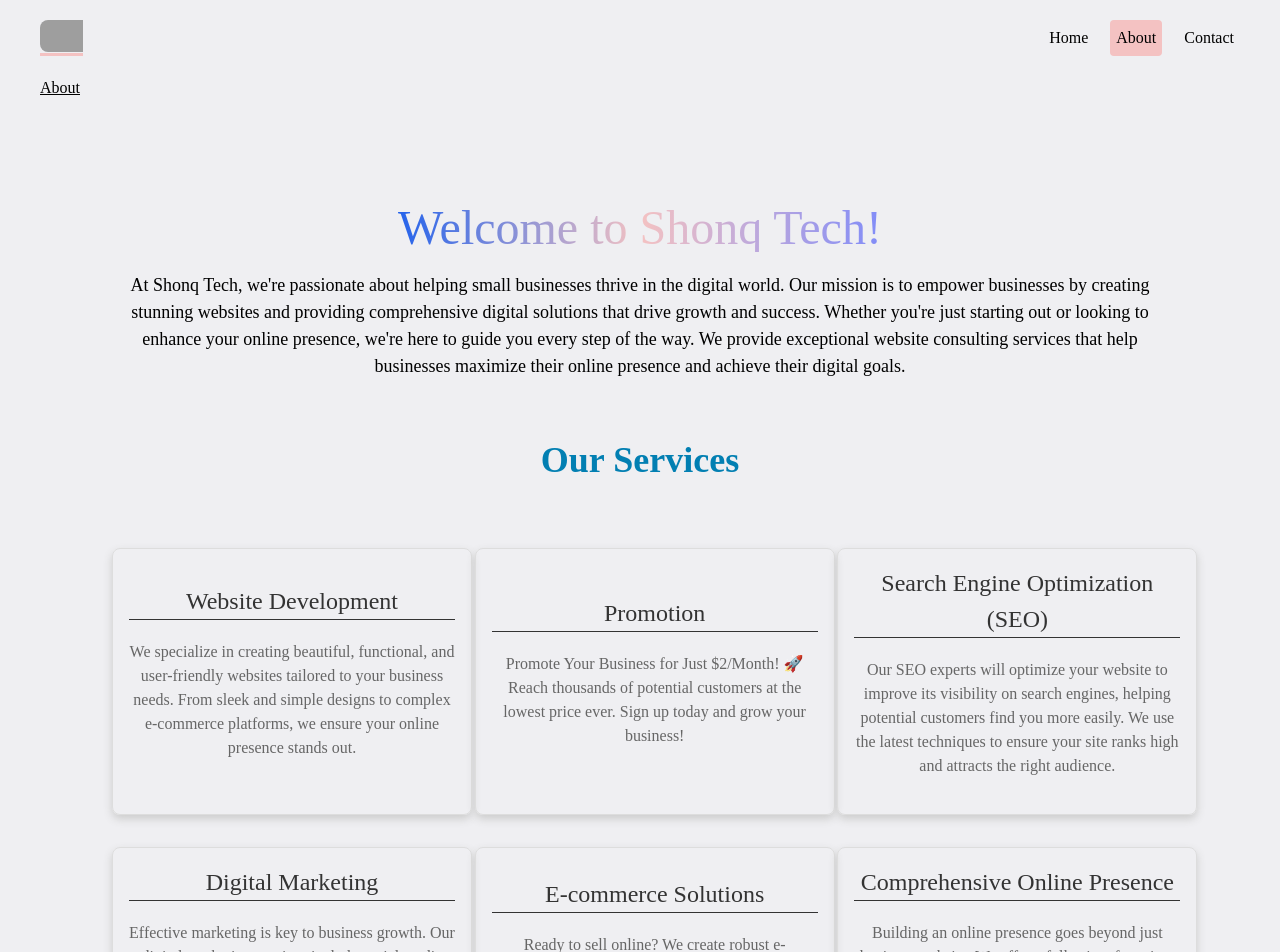
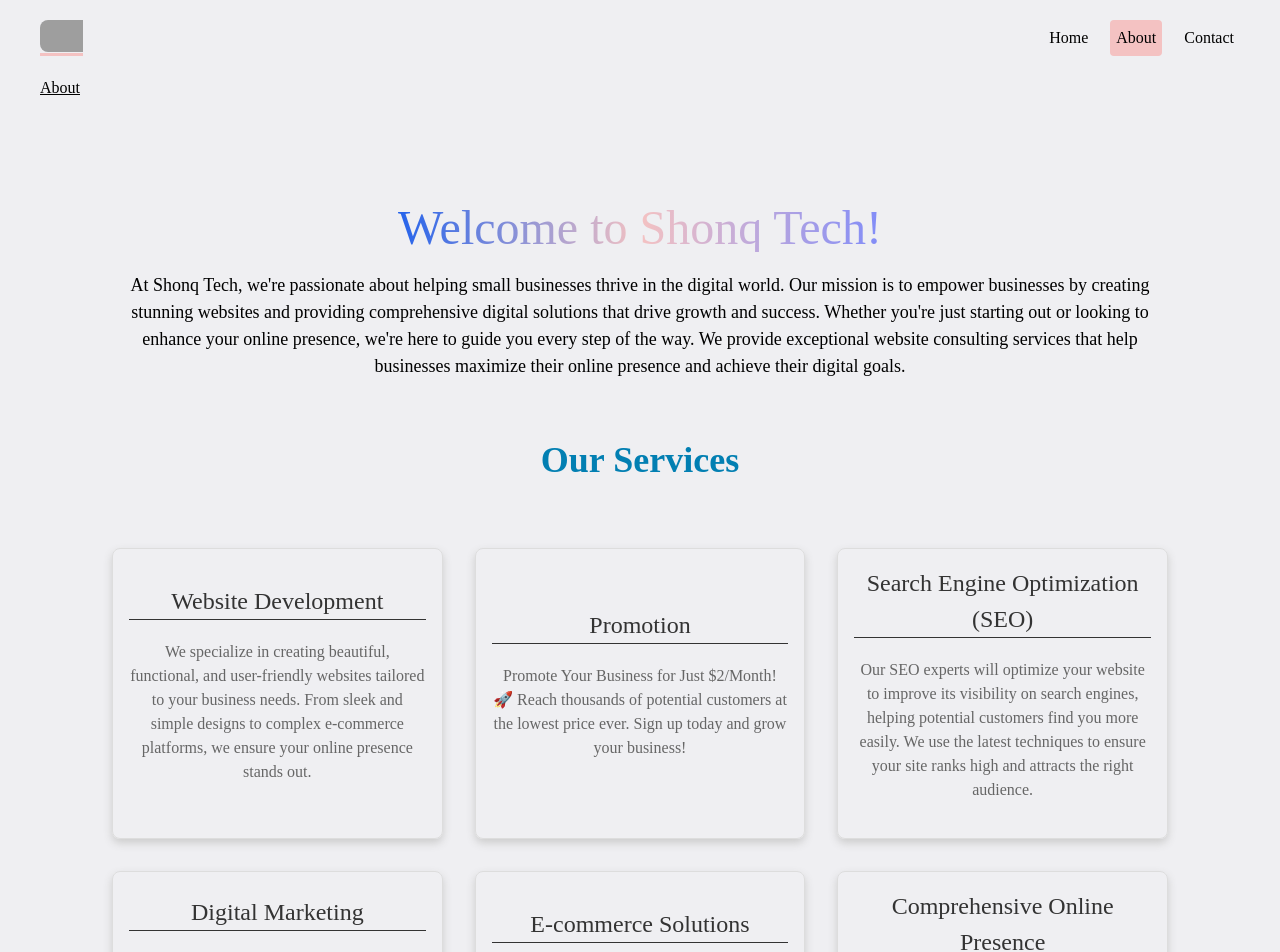
Before and after one commit to gkhayer/sample1, a React (Vite) app: page /about in a window 1280 px wide. Shown: the top 952 px of the page. Built offline with nearby package versions, Linux system fonts and the light colour scheme; grey boxes are pictures that could not be loaded.

Commit message:
remove fix card fix width and add custom width to publicpromotion carousal cards

```diff
--- a/src/pages/publicPromotion/PublicPromotion.tsx
+++ b/src/pages/publicPromotion/PublicPromotion.tsx
@@ -4,6 +4,7 @@
 
 const style = {
   border: ".2rem solid",
+  width: '350px'
 };
 
 const PublicPromotion = () => {
--- a/src/style/Card.css
+++ b/src/style/Card.css
@@ -1,5 +1,4 @@
 .card {
-    width: 360px;
     border: 1px solid #ddd;
     border-radius: 8px;
     overflow: hidden;
```
